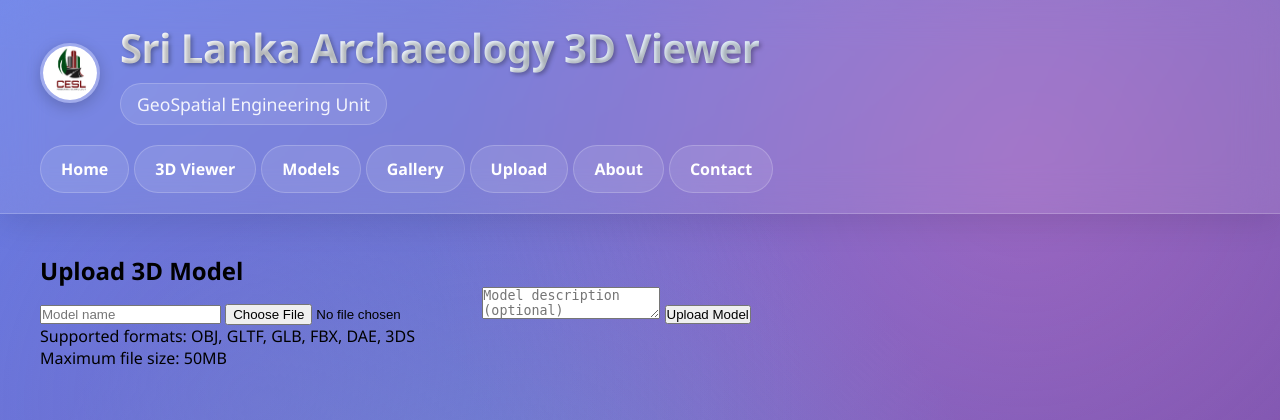
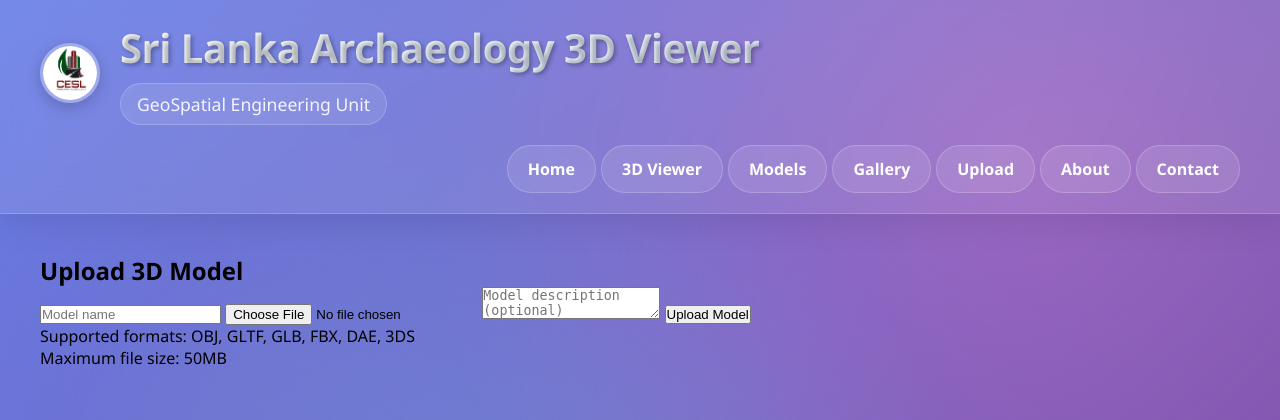
Before and after one commit to fais1111/Archeology, a Flask app: page /upload in a window 1280 px wide. Shown: the top 420 px of the page. Run offline with Flask 3, Linux system fonts and the light colour scheme; some libraries are stand-ins or nearby versions.

Commit message:
Update base.html

```diff
--- a/templates/base.html
+++ b/templates/base.html
@@ -131,6 +131,7 @@
         nav {
             display: flex;
             align-items: center;
+            justify-content: flex-end;
             gap: 5px;
             flex-wrap: wrap;
             animation: fadeInRight 1s ease-out 0.6s both;
```
